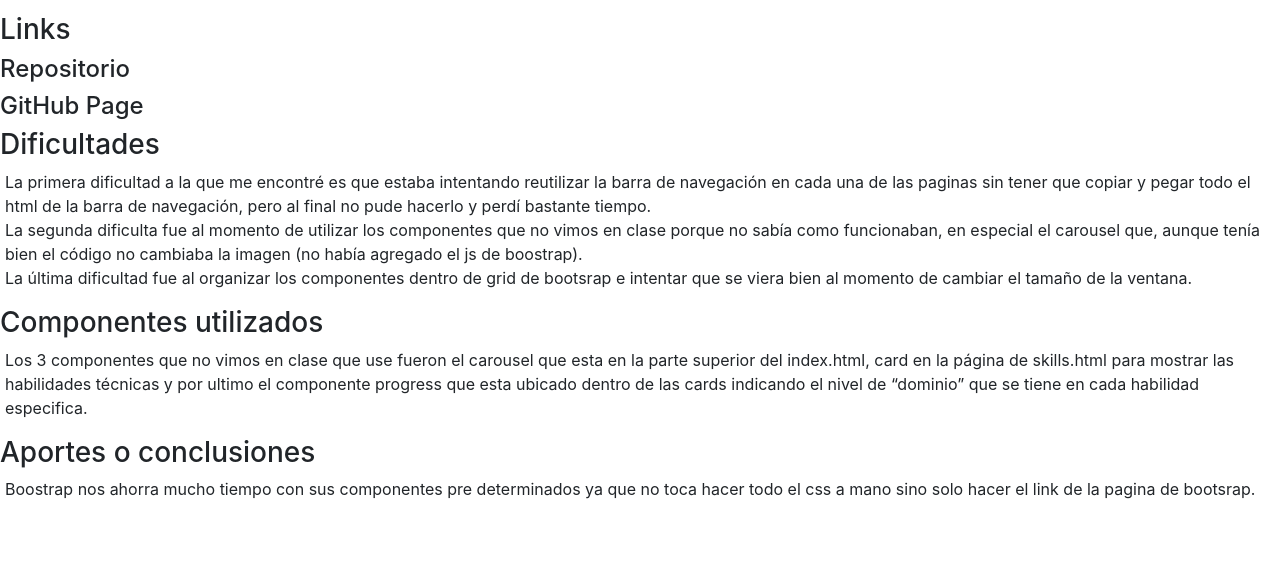
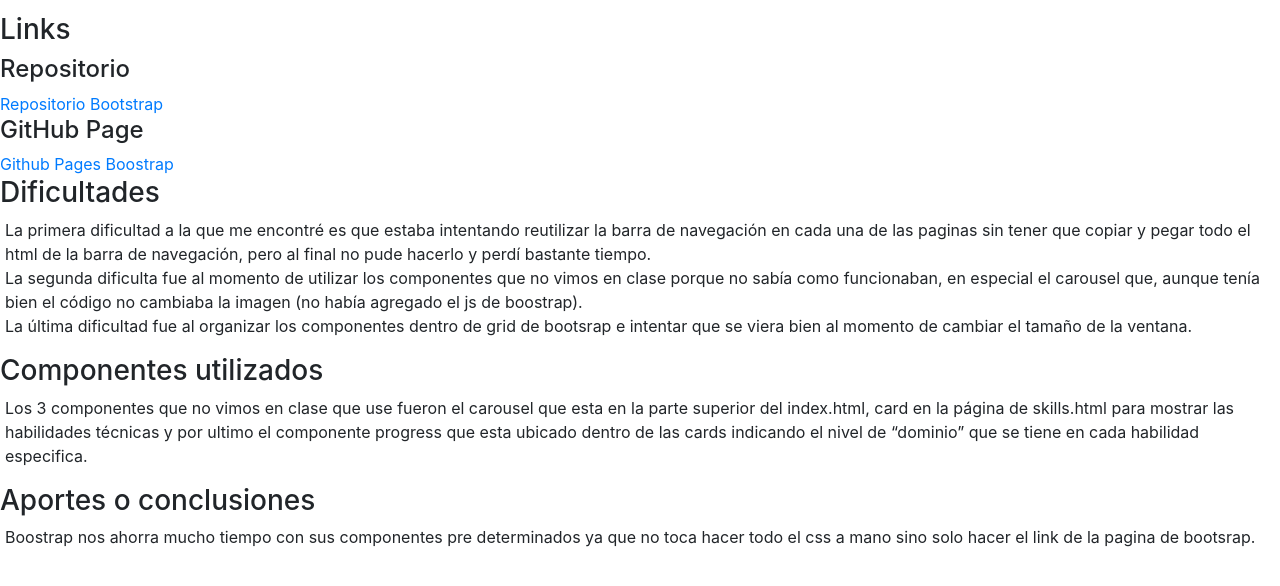
Before and after one commit to MateoMarinEcheverri/Curriculum, a plain HTML site: page Bootstrap/informe.html in a window 1280 px wide. Shown: the part 198-784 px from the top of the page. Drawn offline with nearby package versions, Linux system fonts and the light colour scheme.

Commit message:
Links en el informe

```diff
--- a/Bootstrap/informe.html
+++ b/Bootstrap/informe.html
@@ -46,9 +46,10 @@
 
         <h3>Links</h3>
         <h4>Repositorio</h4>
+        <a href="https://github.com/MateoMarinEcheverri/MateoMarinEcheverri.github.io/tree/master/Bootstrap">Repositorio Bootstrap</a>
 
         <h4>GitHub Page</h4>
-
+        <a href="https://mateomarinecheverri.github.io/Bootstrap/">Github Pages Boostrap</a>
         <h3>Dificultades</h3>
         <p>La primera dificultad a la que me encontré es que estaba intentando reutilizar la barra de navegación en cada
             una de las paginas sin tener que copiar y pegar todo el html de la barra de navegación, pero al final no
```
